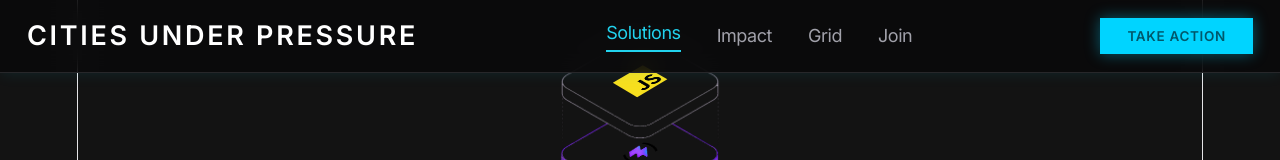
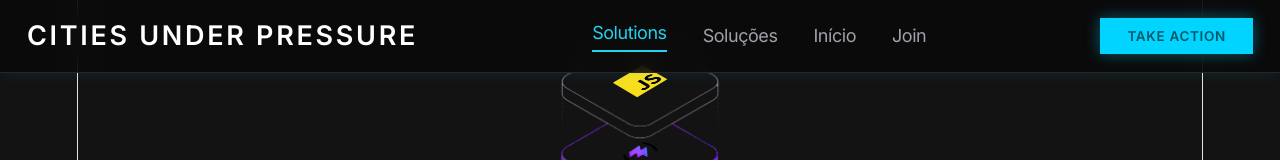
Before and after one commit to a40148/green-website, a website built with Vite: page index.html in a window 1280 px wide. Shown: the top 160 px of the page. Built offline with nearby package versions, Linux system fonts and the light colour scheme.

Commit message:
Update index.html

```diff
--- a/index.html
+++ b/index.html
@@ -130,8 +130,8 @@
             </div>
 <div class="hidden md:flex items-center space-x-8">
 <a class="text-cyan-400 border-b-2 border-cyan-400 pb-1 font-space-grotesk tracking-tight hover:text-cyan-300 transition-colors duration-300" href="solucoes.html">Solutions</a>
-<a class="text-zinc-400 font-space-grotesk tracking-tight hover:text-cyan-300 transition-colors duration-300" href="#">Impact</a>
-<a class="text-zinc-400 font-space-grotesk tracking-tight hover:text-cyan-300 transition-colors duration-300" href="#">Grid</a>
+<a class="text-zinc-400 font-space-grotesk tracking-tight hover:text-cyan-300 transition-colors duration-300" <a href="./solucoes.html">Soluções</a>
+<a class="text-zinc-400 font-space-grotesk tracking-tight hover:text-cyan-300 transition-colors duration-300" a href="./index.html">Início</a>
 <a class="text-zinc-400 font-space-grotesk tracking-tight hover:text-cyan-300 transition-colors duration-300" href="#">Join</a>
 </div>
 <button class="bg-primary-container text-on-primary-container px-6 py-2 font-bold uppercase tracking-wider text-xs hover:scale-105 active:scale-95 transition-all duration-300 neon-glow-primary">
```
